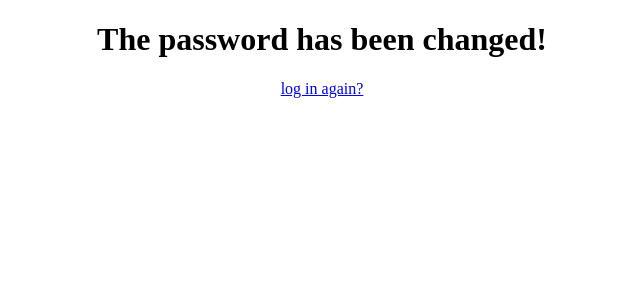
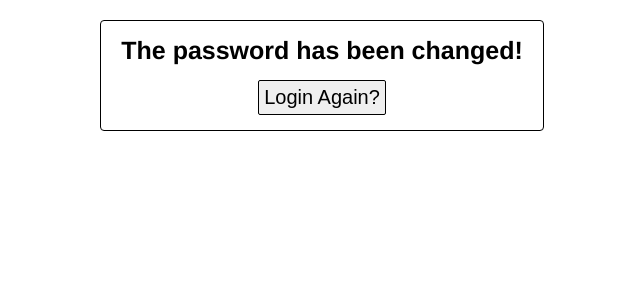
Before and after one commit to PrestonCman/ocadventure, a Django app: page /accounts/reset/done/ in a window 1280 px wide. Shown: the part 91-391 px from the top of the page, without its empty margins (318-958 px from the left). Run offline with Django 3.2, Linux system fonts and the light colour scheme; parts of the project's set-up code (start-up, migrations or seed data) failed here and were passed over.

Commit message:
Made password reset less rigid.  A few bug fixes

```diff
--- a/b2b/b2bsite/templates/registration/password_reset_complete.html
+++ b/b2b/b2bsite/templates/registration/password_reset_complete.html
@@ -1,6 +1,10 @@
 {% extends "base_site.html" %}
 
 {% block content %}
-  <h1>The password has been changed!</h1>
-  <p><a href="{% url 'login' %}">log in again?</a></p>
+<div class="registration">
+  <h1 class="logout_title">The password has been changed!</h1>
+  <form action="{% url 'login' %}" method="GET">
+    <input class="logout" type="submit" value="Login Again?">
+  </form>
+</div>
 {% endblock %}
--- a/b2b/b2bsite/templates/registration/password_reset_confirm.html
+++ b/b2b/b2bsite/templates/registration/password_reset_confirm.html
@@ -1,11 +1,12 @@
 {% extends "base_site.html" %}
 
 {% block content %}
+    <div class="registration">
     {% if validlink %}
         <p>Please enter (and confirm) your new password.</p>
         <form action="" method="post">
         {% csrf_token %}
-            <table>
+            <table class="login_form">
                 <tr>
                     <td>{{ form.new_password1.errors }}
                         <label for="id_new_password1">New password:</label></td>
@@ -26,4 +27,5 @@
         <h1>Password reset failed</h1>
         <p>The password reset link was invalid, possibly because it has already been used. Please request a new password reset.</p>
     {% endif %}
+    </div>
 {% endblock %}
--- a/b2b/b2bsite/templates/registration/password_reset_done.html
+++ b/b2b/b2bsite/templates/registration/password_reset_done.html
@@ -1,5 +1,7 @@
 {% extends "base_site.html" %}
 
 {% block content %}
+<div class="registration">
   <p>We've emailed you instructions for setting your password. If they haven't arrived in a few minutes, check your spam folder.</p>
+</div>
 {% endblock %}
--- a/b2b/b2bsite/urls.py
+++ b/b2b/b2bsite/urls.py
@@ -7,3 +7,4 @@ urlpatterns = [
     path('search/', views.search, name='search'),
     path('search/request/', views.searchAPI.as_view()),
     path('results/', views.do_search, name='results'),
+]
--- a/b2b/b2bsite/views.py
+++ b/b2b/b2bsite/views.py
@@ -18,6 +18,7 @@ def home(request):
 def search(request):
     return render(request, 'b2b/search.html')
 
+@login_required
 def do_search(request):
     return render(request, 'b2b/results.html')
 
```
Also changed, not shown: b2b/b2b/settings.py (+7 -0 lines), b2b/b2bsite/templates/registration/password_reset_form.html (+7 -2 lines), README.md.
